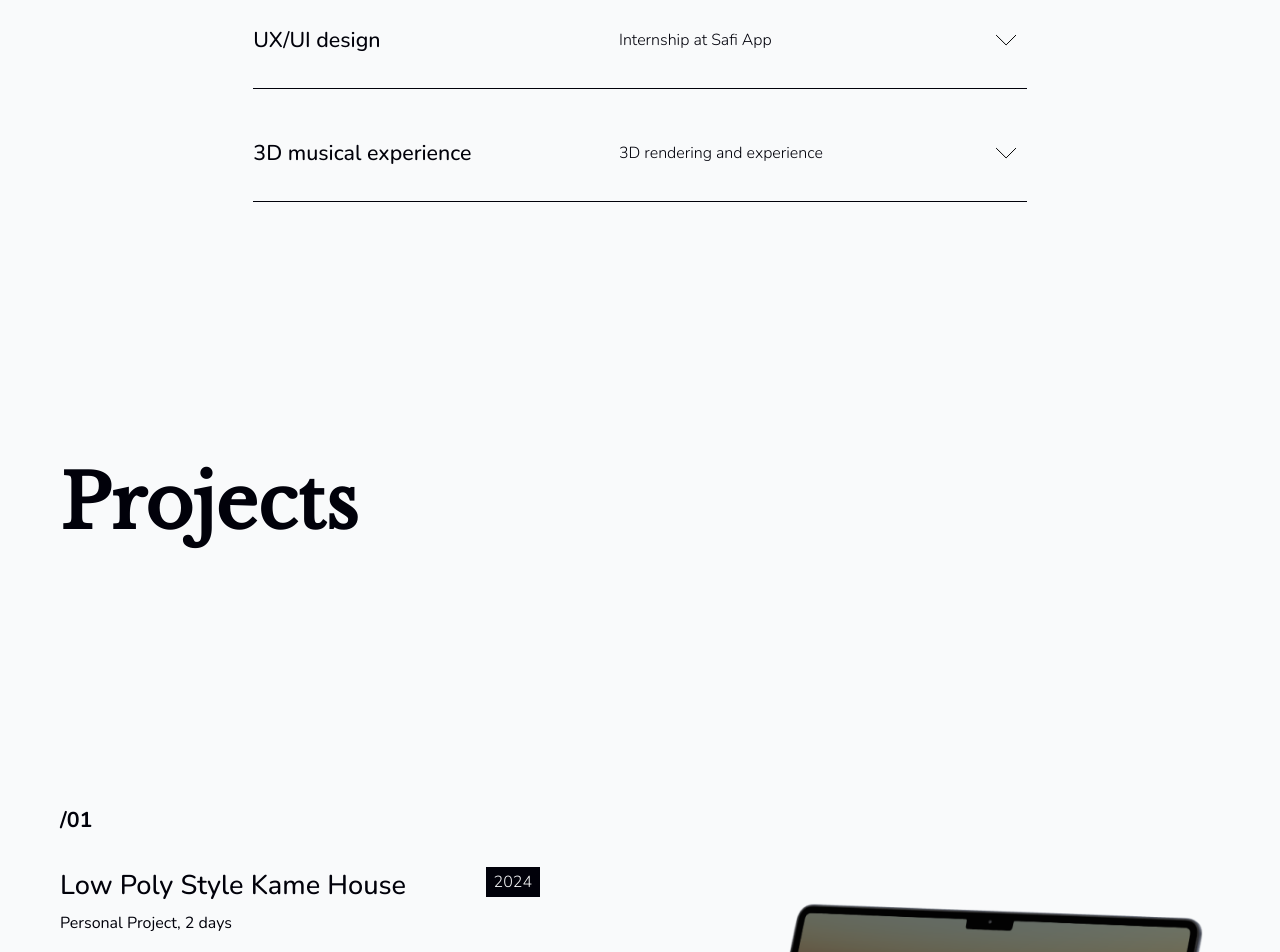
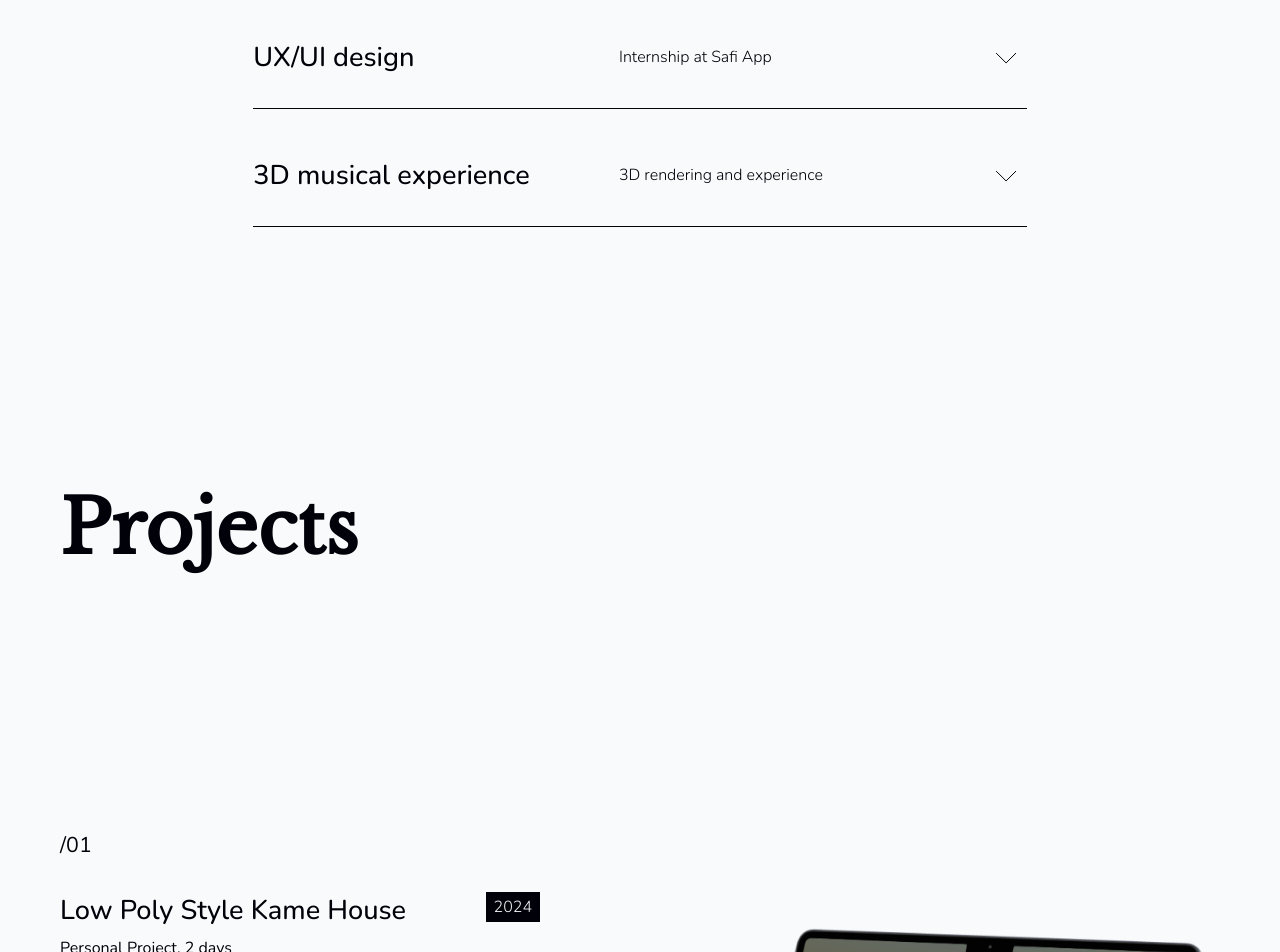
Before and after one commit to BillelT/billeltighidet.github.io, a React (Vite) app: page /about in a window 1280 px wide. Shown: the part 2500-3452 px from the top of the page. Built offline with nearby package versions, Linux system fonts and the light colour scheme.

Commit message:
fixed: h4 came before h3 in html

```diff
--- a/src/components/exploration-section/exploration.jsx
+++ b/src/components/exploration-section/exploration.jsx
@@ -49,11 +49,14 @@ export default function Exploration() {
       <h2 className="h2 font-family-lb gc-1-13">{t(`h2`)}</h2>
       <div className="container r-g-48 jic gc-1-13">
         {[0, 1, 2, 3, 4].map((index) => (
-          <article key={index} className="p-b-32 border-bottom gc-f-3-11 w-100">
+          <article
+            key={index}
+            className="p-b-32 border-bottom gc-f-3-11 large w-100"
+          >
             <div className="container sb aic">
-              <h4 className="h4 medium gc-f-1-7 ">
+              <h3 className="h3 medium gc-f-1-7 ">
                 {t(`dropDownTitle.${index + 1}`)}
-              </h4>
+              </h3>
               <p className="body light sm-dn gc-7-12">
                 {t(`dropDownMeta.${index + 1}`)}
               </p>
--- a/src/components/projects-section/projects-section.jsx
+++ b/src/components/projects-section/projects-section.jsx
@@ -29,7 +29,7 @@ export default function ProjectsSection({ count, cta, title }) {
               }`}
             >
               <div className="grid r-g-32">
-                <h4 className="h4">{`/0${index + 1}`}</h4>
+                <p className="h4">{`/0${index + 1}`}</p>
                 <div className="grid r-g-8">
                   <div className="flex sb col-g-8">
                     <h3 className="h3 medium">{t(`h3.${index + 1}`)}</h3>
--- a/src/index.css
+++ b/src/index.css
@@ -618,6 +618,12 @@ a {
   }
 }
 
+@media screen and (min-width: 1220px) {
+  .gc-f-3-11.large {
+    grid-column: 3/11;
+  }
+}
+
 @media screen and (min-width: 960px) {
   .gc-f-1-6 {
     grid-column: 1/6;
@@ -627,7 +633,7 @@ a {
     grid-column: 2/13;
   }
 
-  .gc-f-3-11 {
+  .gc-f-3-11:not(.large) {
     grid-column: 3/11;
   }
 
```
